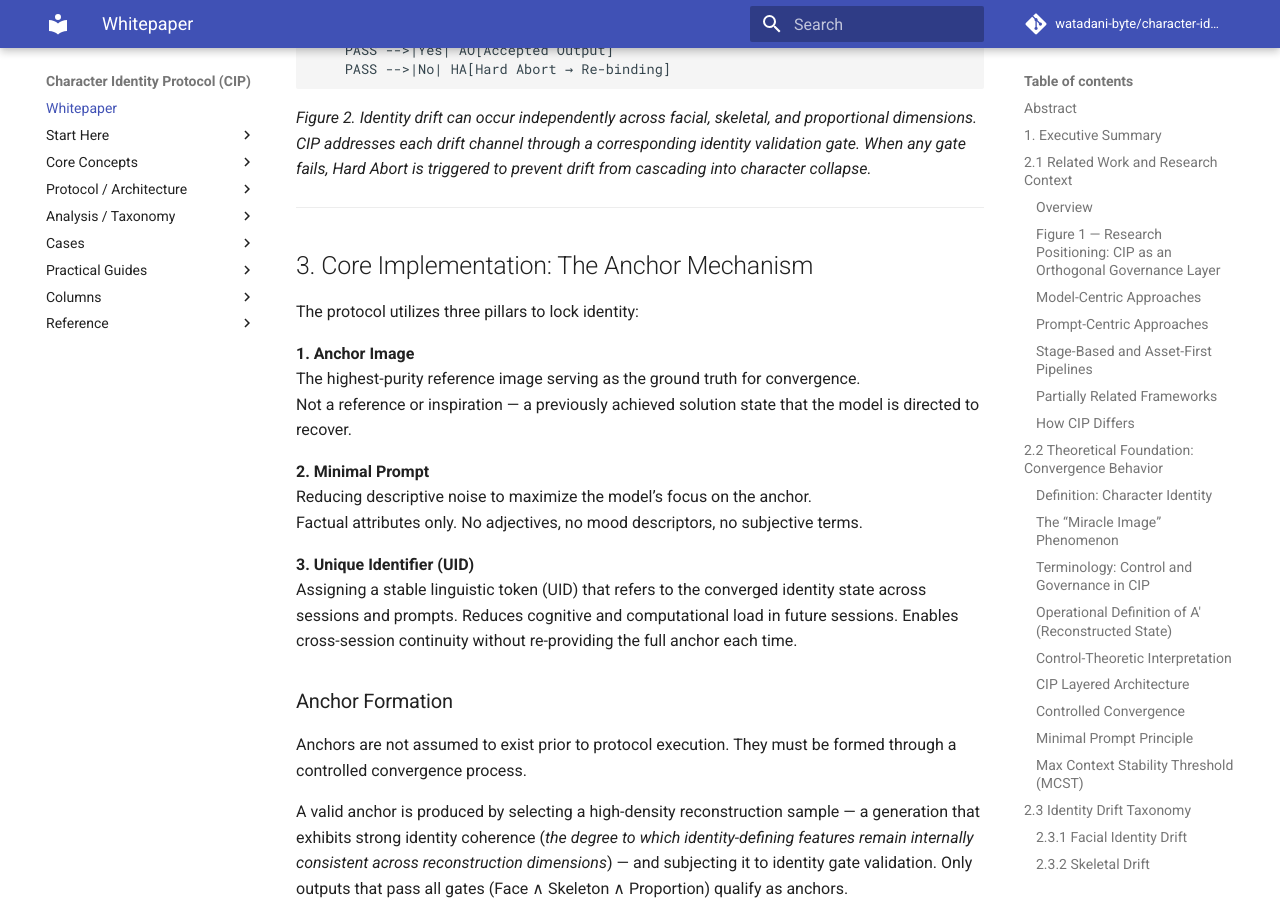
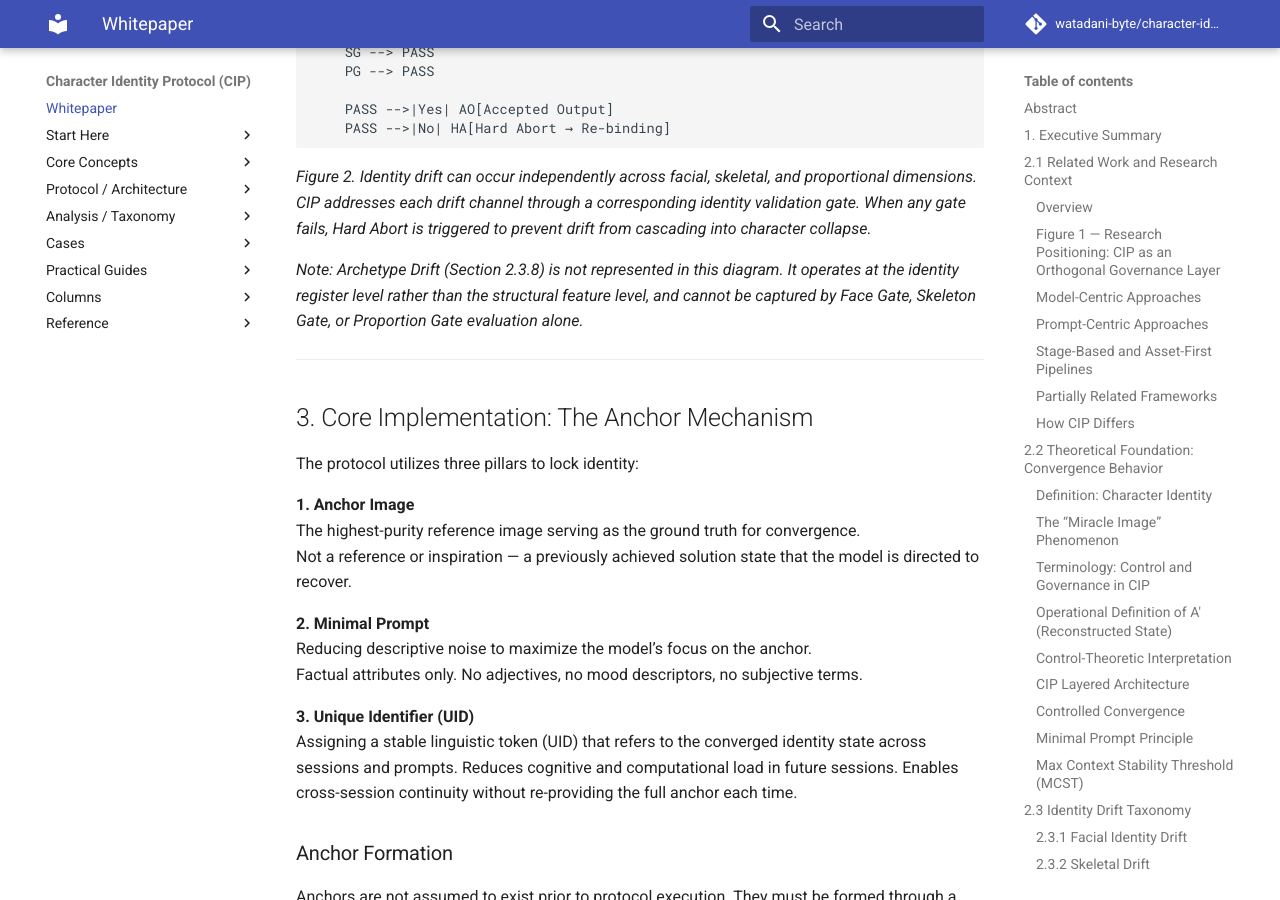
Before and after one commit to watadani-byte/character-identity-protocol, an MkDocs documentation site: the page built from docs/whitepaper_v1.md, in a window 1280 px wide and 900 px high, scrolled down 15211 px. Built offline with MkDocs 1.6.1 and Material for MkDocs 9.7.7, drawn with Linux system fonts in a browser that asks for light colours; comment, search, counter and statistics services are not loaded; some of the changed text lies outside the part shown.

Commit message:
whitepaper_v1.md を更新

````diff
--- a/docs/whitepaper_v1.md
+++ b/docs/whitepaper_v1.md
@@ -397,6 +397,10 @@ The drift taxonomy reinforces several core design principles of the CIP protocol
 - Drift modes must be evaluated independently through identity gates
 - Progressive correction is unreliable once drift cascades begin
 - Recovery must therefore rely on anchor re-binding and controlled re-convergence
+- Archetype Drift may pass structural gate evaluation
+  while failing at the identity register level —
+  requiring human judgment beyond feature comparison
+  (see: Section 2.3.8)
 
 This taxonomy provides a conceptual framework for understanding why identity governance requires structured operational control rather than purely prompt-based optimization.
 
@@ -531,6 +535,12 @@ flowchart TD
 ```
 
 *Figure 2. Identity drift can occur independently across facial, skeletal, and proportional dimensions. CIP addresses each drift channel through a corresponding identity validation gate. When any gate fails, Hard Abort is triggered to prevent drift from cascading into character collapse.*
+
+*Note: Archetype Drift (Section 2.3.8) is not represented
+in this diagram. It operates at the identity register level
+rather than the structural feature level, and cannot be
+captured by Face Gate, Skeleton Gate, or Proportion Gate
+evaluation alone.*
 
 -----
 
````
